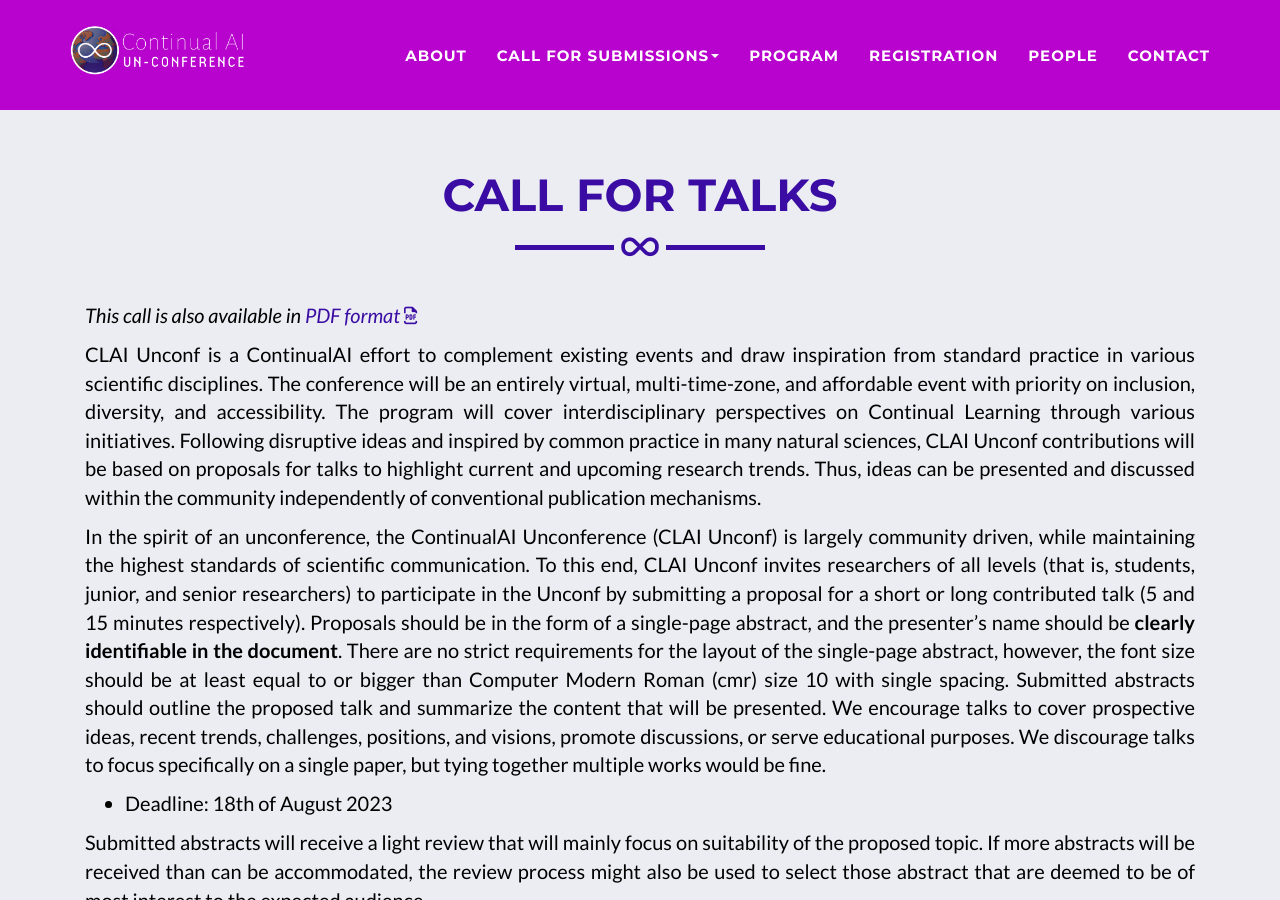
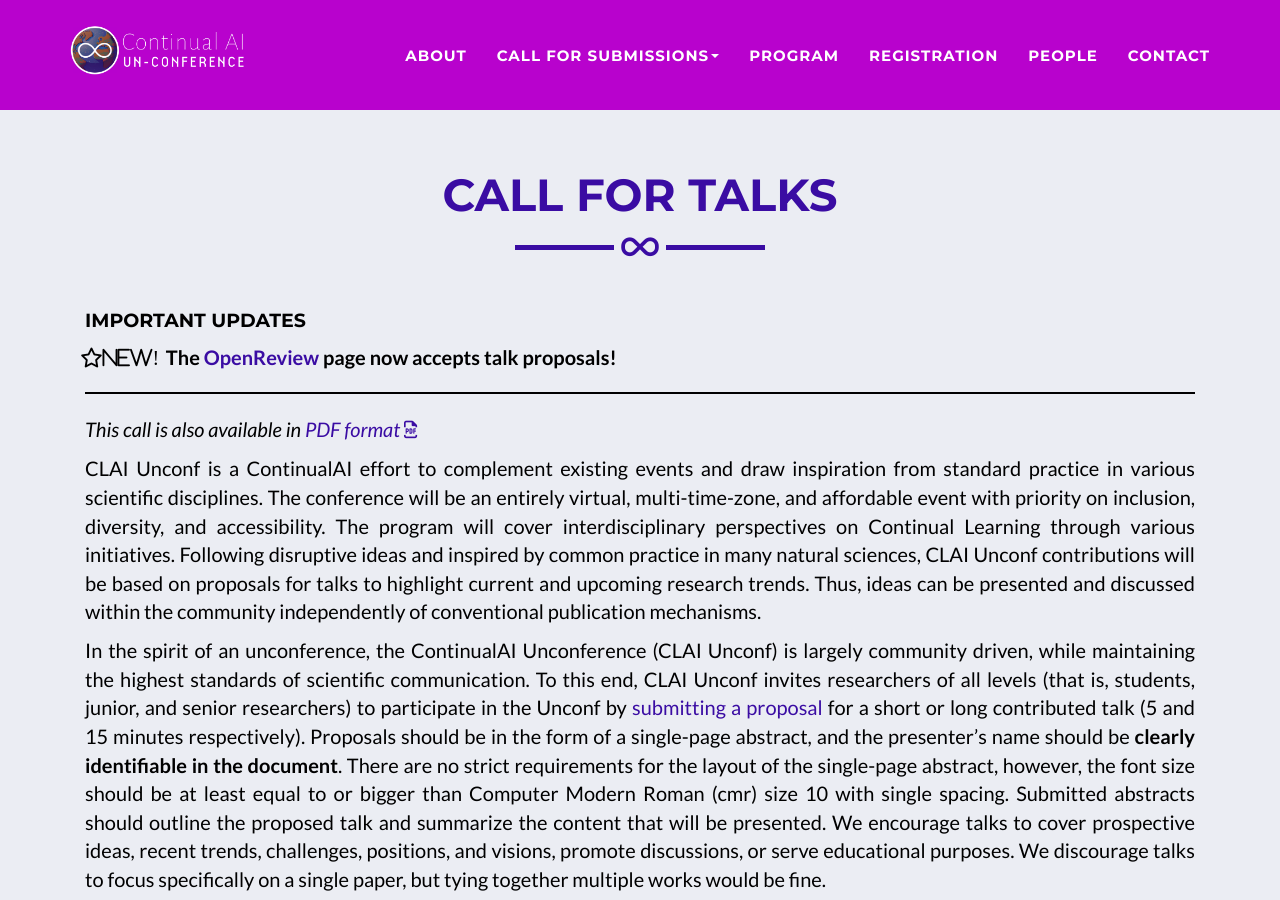
Before and after one commit to ContinualAI/CLAI_unconf, a Jekyll site: the page built from _posts/2023-05-08-call-for-talks.markdown, in a window 1280 px wide and 900 px high. Built offline with Jekyll 4.4.1, drawn with Linux system fonts in a browser that asks for light colours.

Commit message:
Added link to OpenReview talks track page

```diff
--- a/_posts/2023-05-08-call-for-talks.markdown
+++ b/_posts/2023-05-08-call-for-talks.markdown
@@ -12,12 +12,18 @@ title: Call for Talks
 permalink: call-for-talks
 ---
 
+#### Important updates
+<i class="fa-regular fa-star fa-beat fa-sm">NEW!</i>&nbsp;&nbsp;
+**The [OpenReview](https://openreview.net/group?id=continualai.org/CLAI/2023/Unconference_Talks_Track) page now accepts talk proposals!**
+
+<hr style="border: 1px solid black"/>
+
 *This call is also available in [PDF format <i class="fa-regular fa-file-pdf fa-sm"></i>]({{ site.baseurl }}/Talk_CFP.pdf)*
 
 
 CLAI Unconf is a ContinualAI effort to complement existing events and draw inspiration from standard practice in various scientific disciplines. The conference will be an entirely virtual, multi-time-zone, and affordable event with priority on inclusion, diversity, and accessibility. The program will cover interdisciplinary perspectives on Continual Learning through various initiatives. Following disruptive ideas and inspired by common practice in many natural sciences, CLAI Unconf contributions will be based on proposals for talks to highlight current and upcoming research trends. Thus, ideas can be presented and discussed within the community independently of conventional publication mechanisms.
 
-In the spirit of an unconference, the ContinualAI Unconference (CLAI Unconf) is largely community driven, while maintaining the highest standards of scientific communication. To this end, CLAI Unconf invites researchers of all levels (that is, students, junior, and senior researchers) to participate in the Unconf by submitting a proposal for a short or long contributed talk (5 and 15 minutes respectively). Proposals should be in the form of a single-page abstract, and the presenter's name should be **clearly identifiable in the document**. There are no strict requirements for the layout of the single-page abstract, however, the font size should be at least equal to or bigger than Computer Modern Roman (cmr) size 10 with single spacing. Submitted abstracts should outline the proposed talk and summarize the content that will be presented. We encourage talks to cover prospective ideas, recent trends, challenges, positions, and visions, promote discussions, or serve educational purposes. We discourage talks to focus specifically on a single paper, but tying together multiple works would be fine.
+In the spirit of an unconference, the ContinualAI Unconference (CLAI Unconf) is largely community driven, while maintaining the highest standards of scientific communication. To this end, CLAI Unconf invites researchers of all levels (that is, students, junior, and senior researchers) to participate in the Unconf by [submitting a proposal](https://openreview.net/group?id=continualai.org/CLAI/2023/Unconference_Talks_Track) for a short or long contributed talk (5 and 15 minutes respectively). Proposals should be in the form of a single-page abstract, and the presenter's name should be **clearly identifiable in the document**. There are no strict requirements for the layout of the single-page abstract, however, the font size should be at least equal to or bigger than Computer Modern Roman (cmr) size 10 with single spacing. Submitted abstracts should outline the proposed talk and summarize the content that will be presented. We encourage talks to cover prospective ideas, recent trends, challenges, positions, and visions, promote discussions, or serve educational purposes. We discourage talks to focus specifically on a single paper, but tying together multiple works would be fine.
 
  - Deadline: 18th of August 2023
 
```
